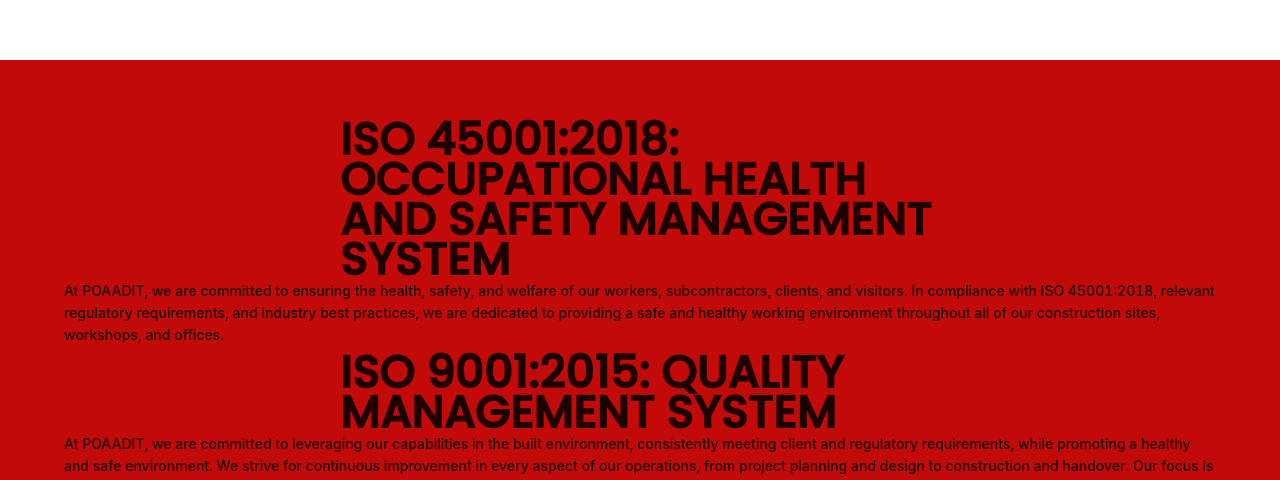
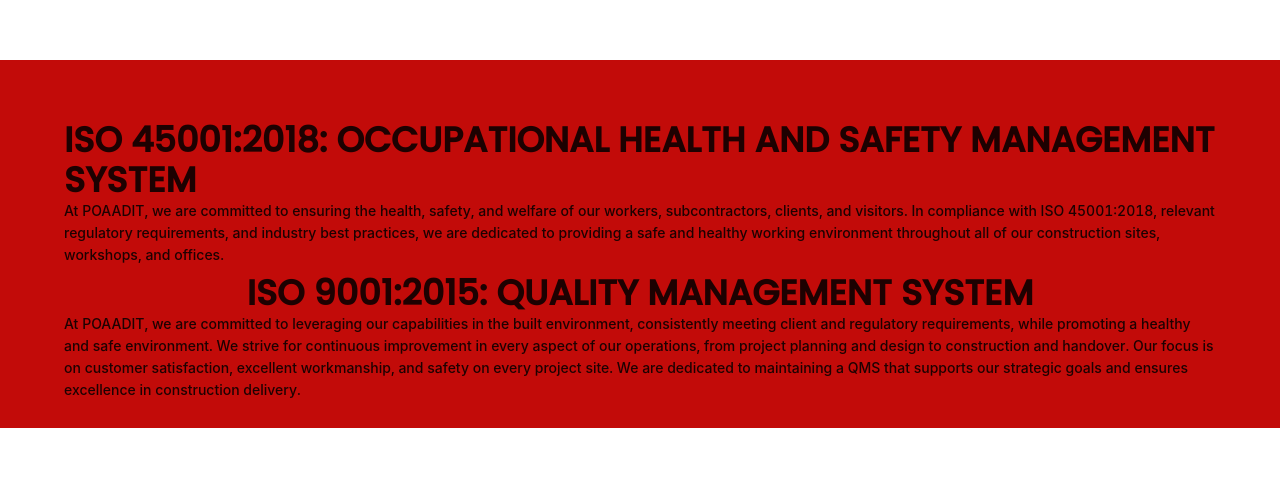
Before and after one commit to Poaadit/poa-adit, a React (Create React App) app: page /about-us in a window 1280 px wide. Shown: the part 1960-2440 px from the top of the page. Built offline with nearby package versions, Linux system fonts and the light colour scheme.

Commit message:
Update About.scss

```diff
--- a/src/Pages/About/About.scss
+++ b/src/Pages/About/About.scss
@@ -360,14 +360,14 @@ $darkerorange: #c20b09ff;
         display: flex;
         font-family: "Poppins";
         margin: 0px;
-        font-size: 45px;
+        font-size: 35px;
         font-weight: bold;
         line-height: 40px;
-        width: 600px;
       }
     h4 {
       margin: 20px 0px;
       font-family: "Avenir";
+      font-size: 17px;
       width: 700px;
     }
     }
```
